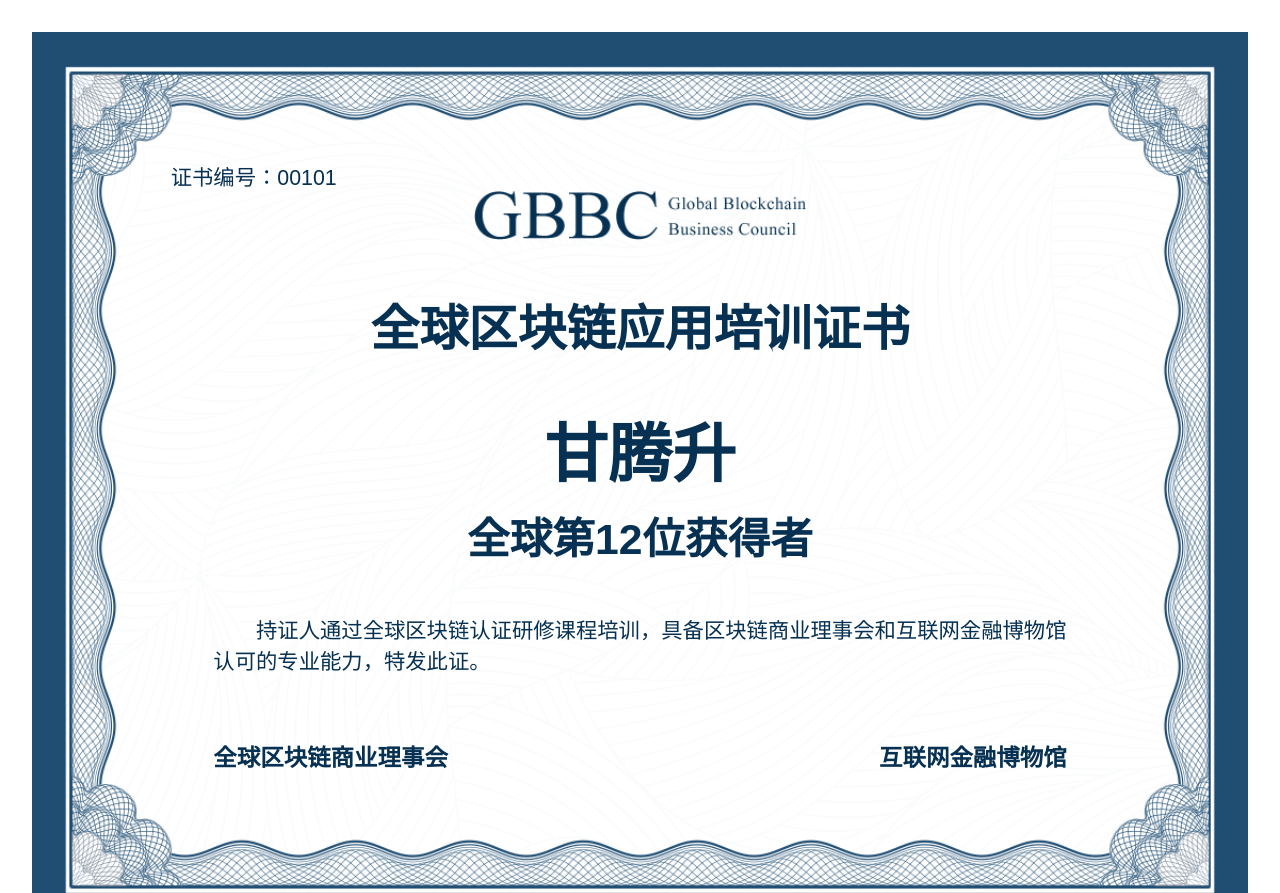
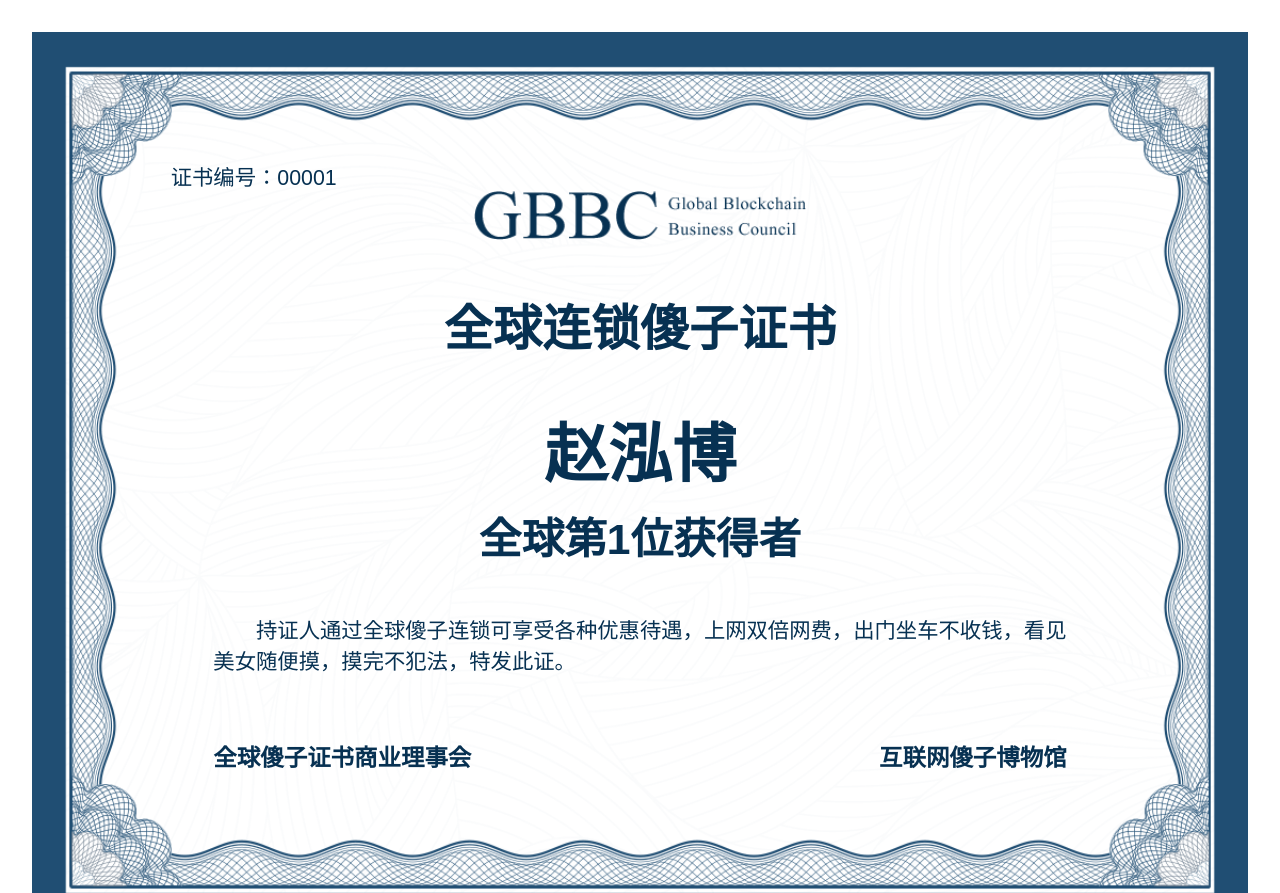
Before and after one commit to caoyingming/zuimei, a plain HTML site: page index.html in a window 1280 px wide. Shown: the top 893 px of the page. Drawn offline with Linux system fonts and the light colour scheme.

Commit message:
傻子证书

```diff
--- a/index.html
+++ b/index.html
@@ -9,15 +9,15 @@
 <body>
 	<div class="wrap">
 		<div class="conbg">
-			<p class="p1">证书编号：<span>00101</span></p>
+			<p class="p1">证书编号：<span>00001</span></p>
 			<h1></h1>
-			<h2>全球区块链应用培训证书</h2>
-			<h3 class="name">甘腾升</h3>
-			<h4>全球第<span>12</span>位获得者</h4>
-			<p class="p2">持证人通过全球区块链认证研修课程培训，具备区块链商业理事会和互联网金融博物馆认可的专业能力，特发此证。</p>
+			<h2>全球连锁傻子证书</h2>
+			<h3 class="name">赵泓博</h3>
+			<h4>全球第<span>1</span>位获得者</h4>
+			<p class="p2">持证人通过全球傻子连锁可享受各种优惠待遇，上网双倍网费，出门坐车不收钱，看见美女随便摸，摸完不犯法，特发此证。</p>
 			<p class="p3">
-				<span class="left">全球区块链商业理事会</span>
-				<span class="right">互联网金融博物馆</span>
+				<span class="left">全球傻子证书商业理事会</span>
+				<span class="right">互联网傻子博物馆</span>
 				<i style="display: inline-block;clear: both;"></i>
 			</p>
 		</div>
```
